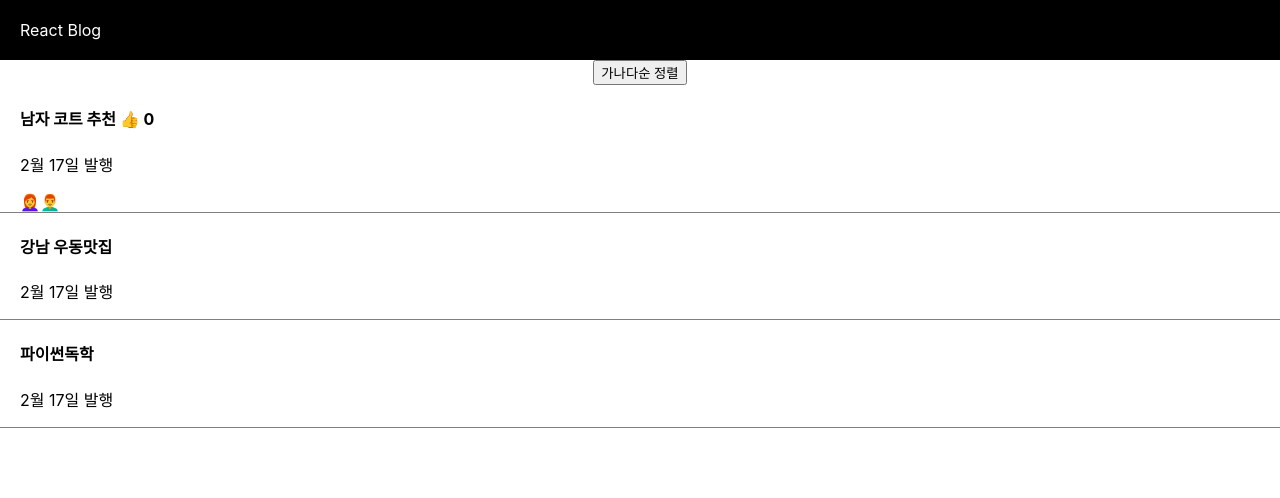
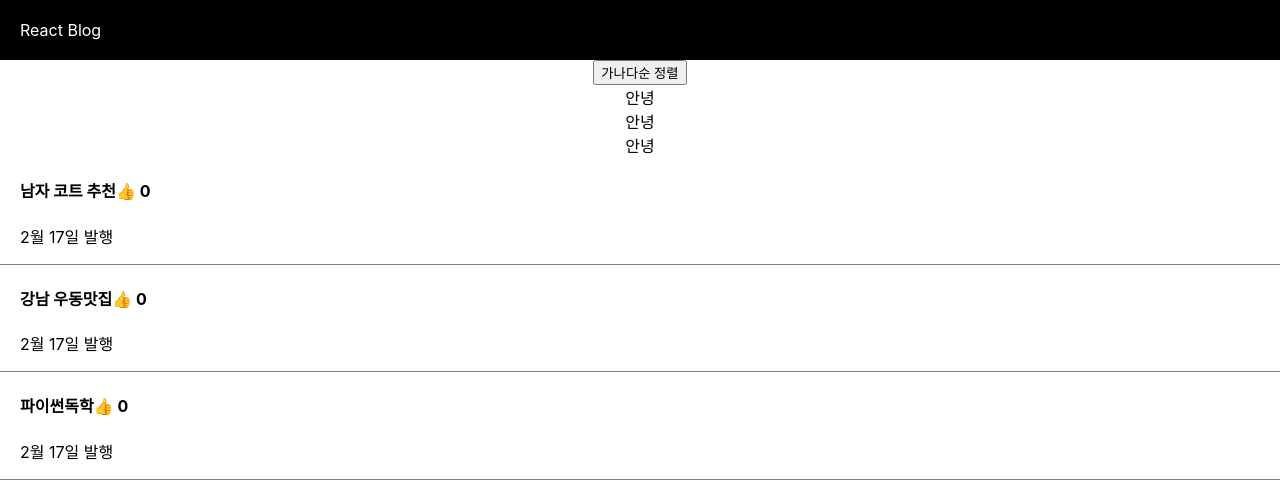
Before and after one commit to suyo9442/apple_react, a React (Create React App) app in the folder blog/: page / in a window 1280 px wide. Shown: the top 498 px of the page. Built offline with nearby package versions, Linux system fonts and the light colour scheme.

Commit message:
22/05/23 map

```diff
--- a/blog/src/App.js
+++ b/blog/src/App.js
@@ -6,15 +6,21 @@ import { useState } from 'react';
 function App() {
 
   let [글제목, 글제목변경] = useState(['남자 코트 추천', '강남 우동맛집', '파이썬독학'])
-  let [따봉, 따봉변경] = useState(0);
+  let [따봉, 따봉변경] = useState([0, 0, 0]);
   let [modal, setModal] = useState(false);
+
+
+  var 일반반복 = [];
+  for(let i = 0; i < 3; i++){
+    일반반복.push(<div key={i}>안녕</div>)
+  }
+
 
   return (
     <div className="App">
       <div className="black-nav">
         <div>React Blog</div>
       </div>
-
       <button onClick={ ()=>{
         let 글제목정렬 = [...글제목];
         글제목정렬.sort(function(a, b){
@@ -27,7 +33,7 @@ function App() {
         글제목변경(글제목정렬);
       } }>가나다순 정렬</button>
 
-      <div className="list">
+      {/* <div className="list">
         <h4>{ 글제목[0] } <span onClick={ ()=>{따봉변경(따봉+1) }}>👍</span> { 따봉 } </h4>
         <p>2월 17일 발행</p>
 
@@ -56,7 +62,33 @@ function App() {
             }
           } }>{ 글제목[2] }</h4>
         <p>2월 17일 발행</p>
-      </div>
+      </div> */}
+
+      { 일반반복 }
+
+      {
+        글제목.map(function(a, i){
+          return (
+            <div className="list" key={i}>
+            <h4 onClick={ ()=>{
+              if(modal == false) {
+                setModal(true)
+              } else {
+                setModal(false)
+              }
+              } }>{ 글제목[i] }
+              <span onClick={ ()=>{
+                let 따봉copy = [...따봉];
+                따봉copy[i] += 1;
+                따봉변경(따봉copy)
+                }}>
+              👍</span> { 따봉[i] }
+              </h4>
+            <p>2월 17일 발행</p>
+          </div>
+          )
+        })
+      }
 
       {
         // 조건식? 참일 때 실행할 코드 : 거짓일 때 실행할 코드
@@ -65,7 +97,7 @@ function App() {
       }
     </div>
   );
-}
+} // App
 
 function Modal() {
   return(
```
Also changed, not shown: 1 other file (tests, documents, lock files or other folders).
